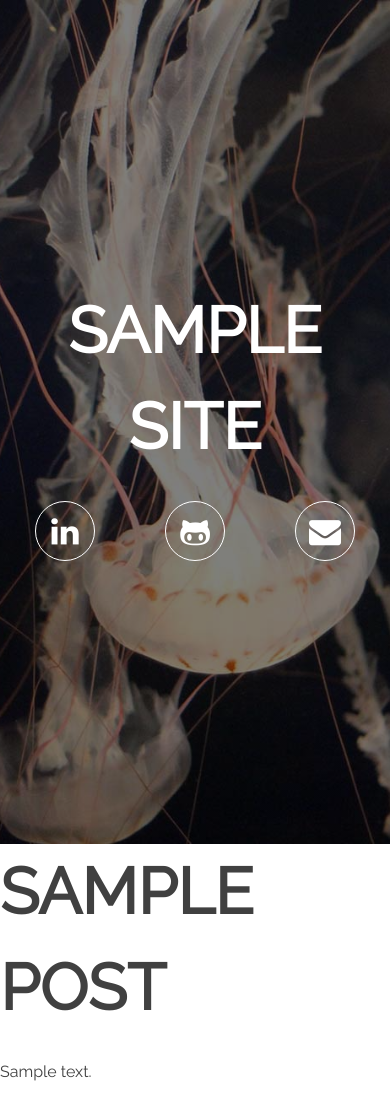
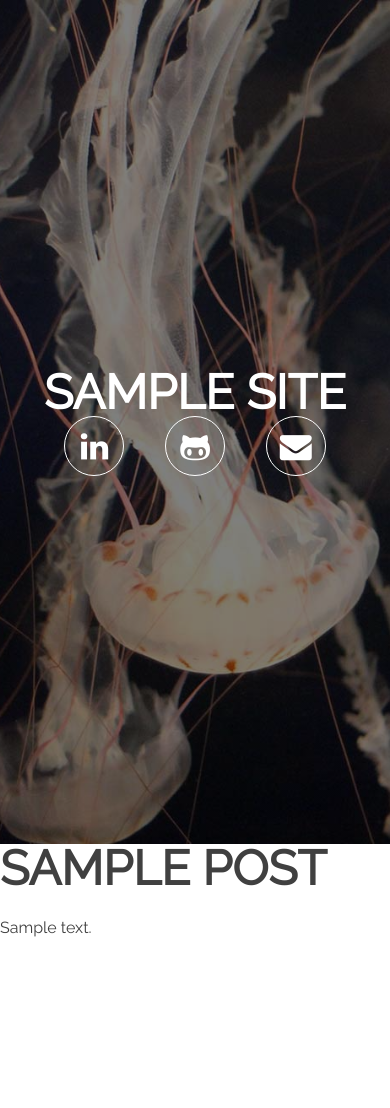
Before and after one commit to jonathanfunk/personal-site, a WordPress theme: template themes/jonfunk/page.php in a window 390 px wide. After the commit the page ends 937 px from the top, so only its background shows below. Run offline with PHP 8.4 and a stand-in for WordPress, Linux system fonts and the light colour scheme; the site name, menu and one post (Sample post) are stand-ins, and other content is empty.

Commit message:
fixed headings for mobile

```diff
--- a/themes/jonfunk/front-page.php
+++ b/themes/jonfunk/front-page.php
@@ -11,6 +11,4 @@ get_header(); ?>
 		<main id="main" class="site-main" role="main">
 		</main><!-- #main -->
 	</div><!-- #primary -->
-
-<?php get_sidebar(); ?>
 <?php get_footer(); ?>
--- a/themes/jonfunk/header.php
+++ b/themes/jonfunk/header.php
@@ -29,7 +29,7 @@
              <ul>
               <li><a href="https://ca.linkedin.com/in/jonathan-funk" target="_blank"><i class="fa fa-linkedin" aria-hidden="true"></a></i>
               <li><a href="https://github.com/jonathanfunk" target="_blank"><i class="fa fa-github-alt" aria-hidden="true"></a></i>
-              <li><a href="mailto:jonfunk88@mail.com" target="_blank"><i class="fa fa-envelope" aria-hidden="true"></i></a></li>
+              <li><a href="mailto:jonfunk88@mail.com"><i class="fa fa-envelope" aria-hidden="true"></i></a></li>
             </ul>
           </nav><!-- #site-navigation -->
         </div>
--- a/themes/jonfunk/sass/_navigation.scss
+++ b/themes/jonfunk/sass/_navigation.scss
@@ -74,10 +74,18 @@ a {
     border: 1px solid white;
     color: white;
     font-size: 2rem;
+    transition: background-color .5s ease;
+    &:hover {
+      background-color: white;
+    }
   }
   a {
     display: block;
     text-decoration: none;
     color: white;
+    transition: color .5s ease;
+    &:hover {
+      color: #6e6e6e;
+    }
   }
 }
--- a/themes/jonfunk/sass/_typography.scss
+++ b/themes/jonfunk/sass/_typography.scss
@@ -22,13 +22,22 @@ h1, h2, h3, h4, h5, h6 {
 }
 
 h1 {
-	font-size: 4rem;
+  font-size: 3rem;
   margin-bottom: 0;
   text-transform: uppercase;
+  line-height: 1;
+  @include tablet {
+    font-size: 4rem;
+  }
 }
 
 h2 {
-  font-size: 2rem;
+  font-size: 1rem;
+  line-height: 2;
+  margin-bottom: 0;
+  @include tablet {
+    font-size: 2rem;
+  }
 }
 
 /* Copy */
--- a/themes/jonfunk/style.css
+++ b/themes/jonfunk/style.css
@@ -243,12 +243,21 @@ h1, h2, h3, h4, h5, h6 {
   margin-top: 0; }
 
 h1 {
-  font-size: 4rem;
+  font-size: 3rem;
   margin-bottom: 0;
-  text-transform: uppercase; }
+  text-transform: uppercase;
+  line-height: 1; }
+  @media (min-width: 600px) {
+    h1 {
+      font-size: 4rem; } }
 
 h2 {
-  font-size: 2rem; }
+  font-size: 1rem;
+  line-height: 2;
+  margin-bottom: 0; }
+  @media (min-width: 600px) {
+    h2 {
+      font-size: 2rem; } }
 
 /* Copy */
 p {
@@ -477,11 +486,17 @@ a {
     line-height: 60px;
     border: 1px solid white;
     color: white;
-    font-size: 2rem; }
+    font-size: 2rem;
+    transition: background-color .5s ease; }
+    .main-navigation li:hover {
+      background-color: white; }
   .main-navigation a {
     display: block;
     text-decoration: none;
-    color: white; }
+    color: white;
+    transition: color .5s ease; }
+    .main-navigation a:hover {
+      color: #6e6e6e; }
 
 /*--------------------------------------------------------------
 # Accessibility
```
Also changed, not shown: themes/jonfunk/build/css/style.min.css, 1 other file.
